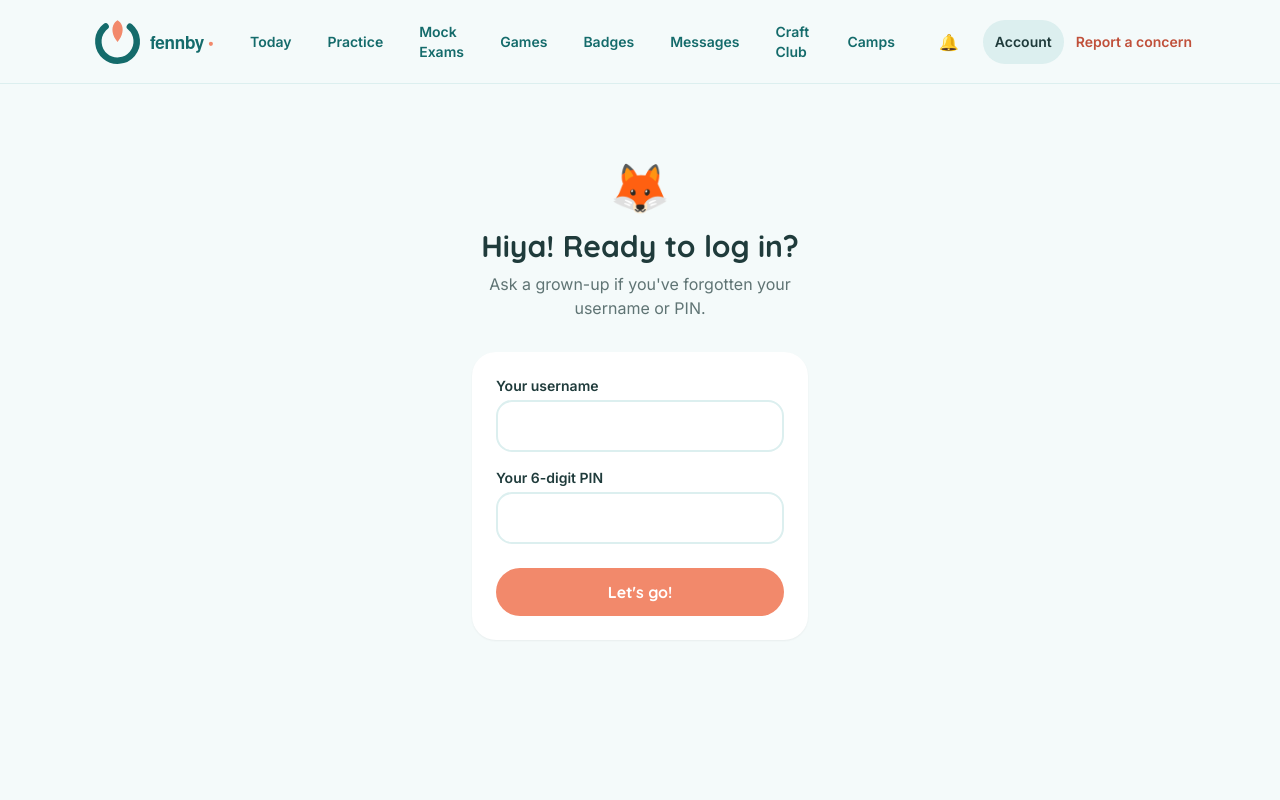
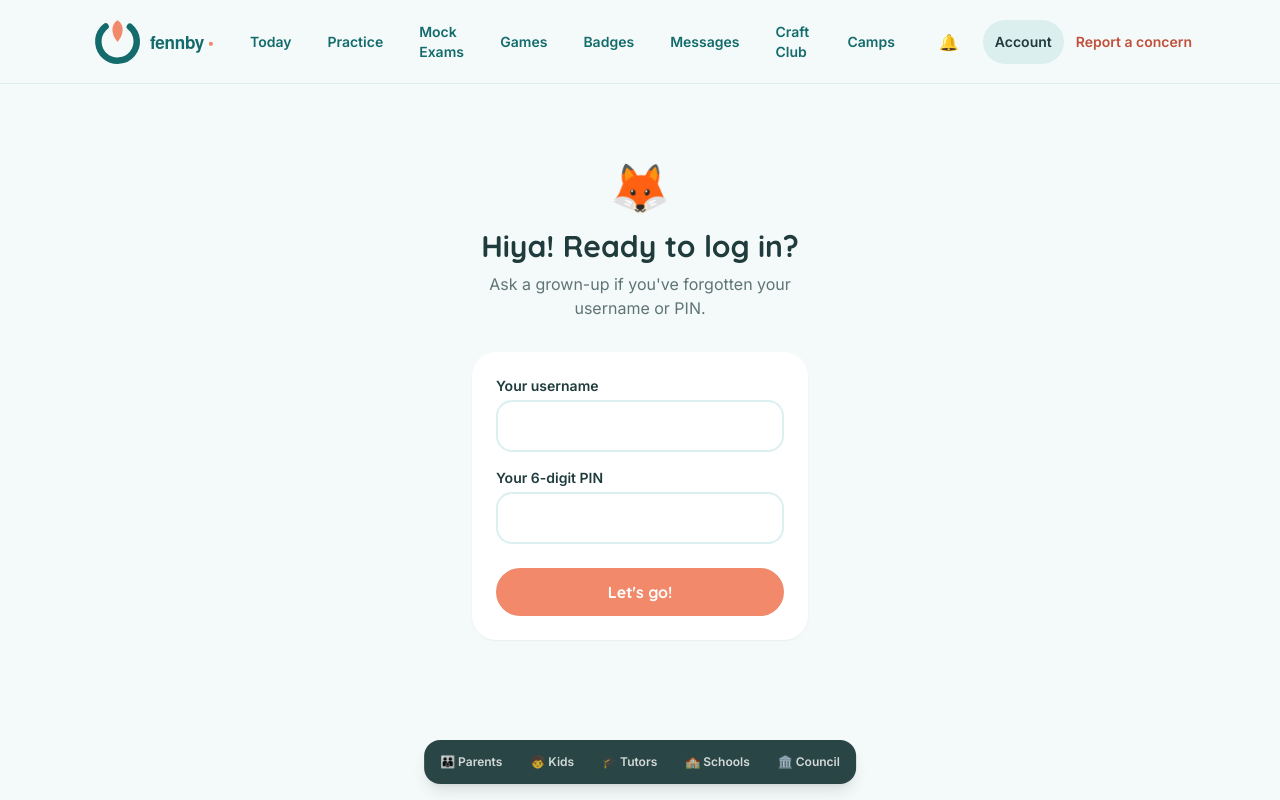
Before and after one commit to 1702london-maker/Fennby, a Next.js app: page /child-login in a window 1280 px wide. Shown: the top 800 px of the page. Built offline with nearby package versions, Linux system fonts and the light colour scheme.

Commit message:
Restore quick-nav bar (Parents/Kids/Tutors/Schools/Council) as plain navigation links

```diff
--- a/src/app/layout.tsx
+++ b/src/app/layout.tsx
@@ -1,6 +1,7 @@
 import type { Metadata } from "next";
 import { Quicksand, Inter } from "next/font/google";
 import "./globals.css";
+import { QuickNav } from "@/components/QuickNav";
 
 const quicksand = Quicksand({
   subsets: ["latin"],
@@ -29,6 +30,7 @@ export default function RootLayout({
         className={`${quicksand.variable} ${inter.variable} font-body antialiased bg-mist-50 text-charcoal-teal`}
       >
         {children}
+        <QuickNav />
       </body>
     </html>
   );
--- /dev/null
+++ b/src/components/QuickNav.tsx
@@ -0,0 +1,29 @@
+import Link from "next/link";
+
+// Quick-access shortcuts to each audience's area. These are plain
+// navigation links, not a role switcher — the middleware still enforces
+// real sign-in for every one of these routes, so an unauthenticated click
+// correctly lands on /login rather than faking access.
+const destinations = [
+  { label: "👪 Parents", href: "/parent" },
+  { label: "🧒 Kids", href: "/child/today" },
+  { label: "🎓 Tutors", href: "/tutor" },
+  { label: "🏫 Schools", href: "/school" },
+  { label: "🏛️ Council", href: "/authority/dashboard" },
+];
+
+export function QuickNav() {
+  return (
+    <div className="fixed bottom-4 left-1/2 -translate-x-1/2 z-40 flex flex-wrap justify-center gap-1 bg-charcoal-teal/95 rounded-2xl p-1 shadow-lg max-w-[92vw]">
+      {destinations.map((d) => (
+        <Link
+          key={d.href}
+          href={d.href}
+          className="text-xs font-semibold px-3 py-2 rounded-full min-h-[36px] flex items-center whitespace-nowrap text-white/80 hover:text-white hover:bg-white/10 transition-colors"
+        >
+          {d.label}
+        </Link>
+      ))}
+    </div>
+  );
+}
```
